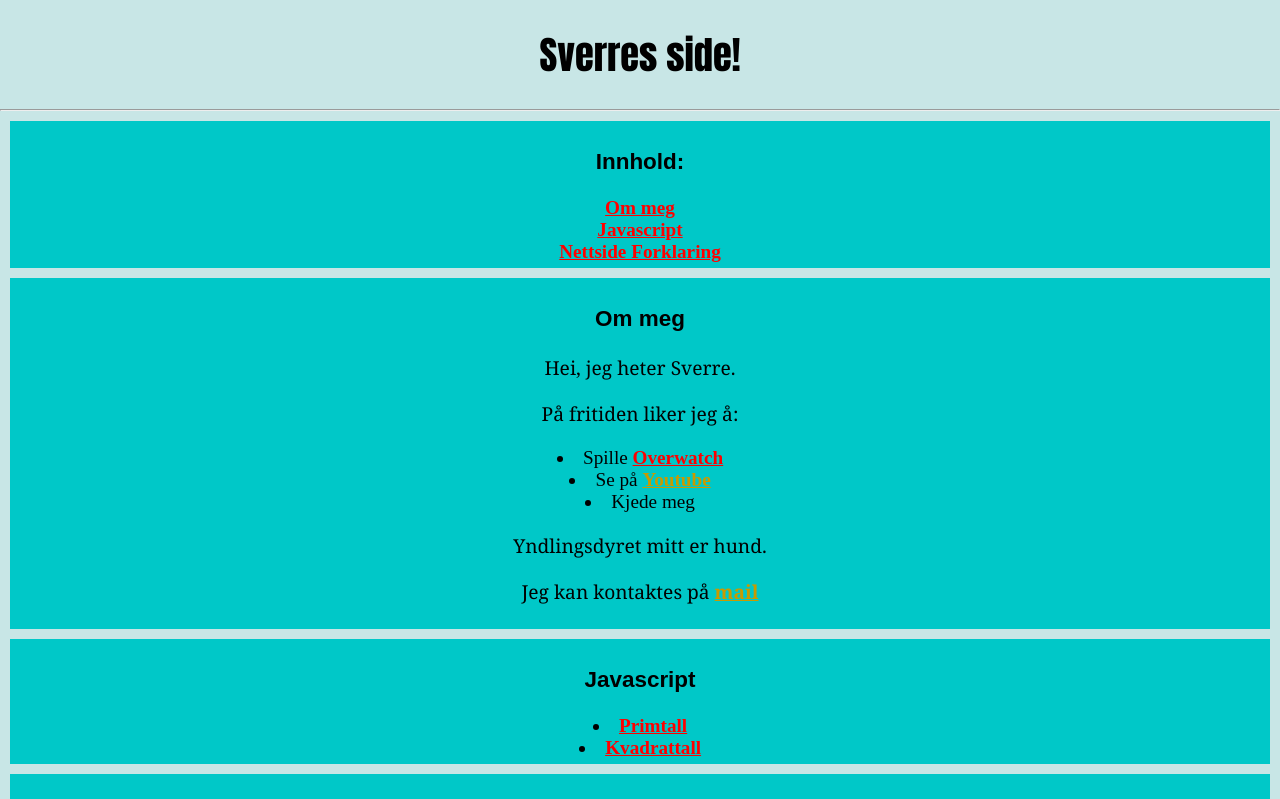
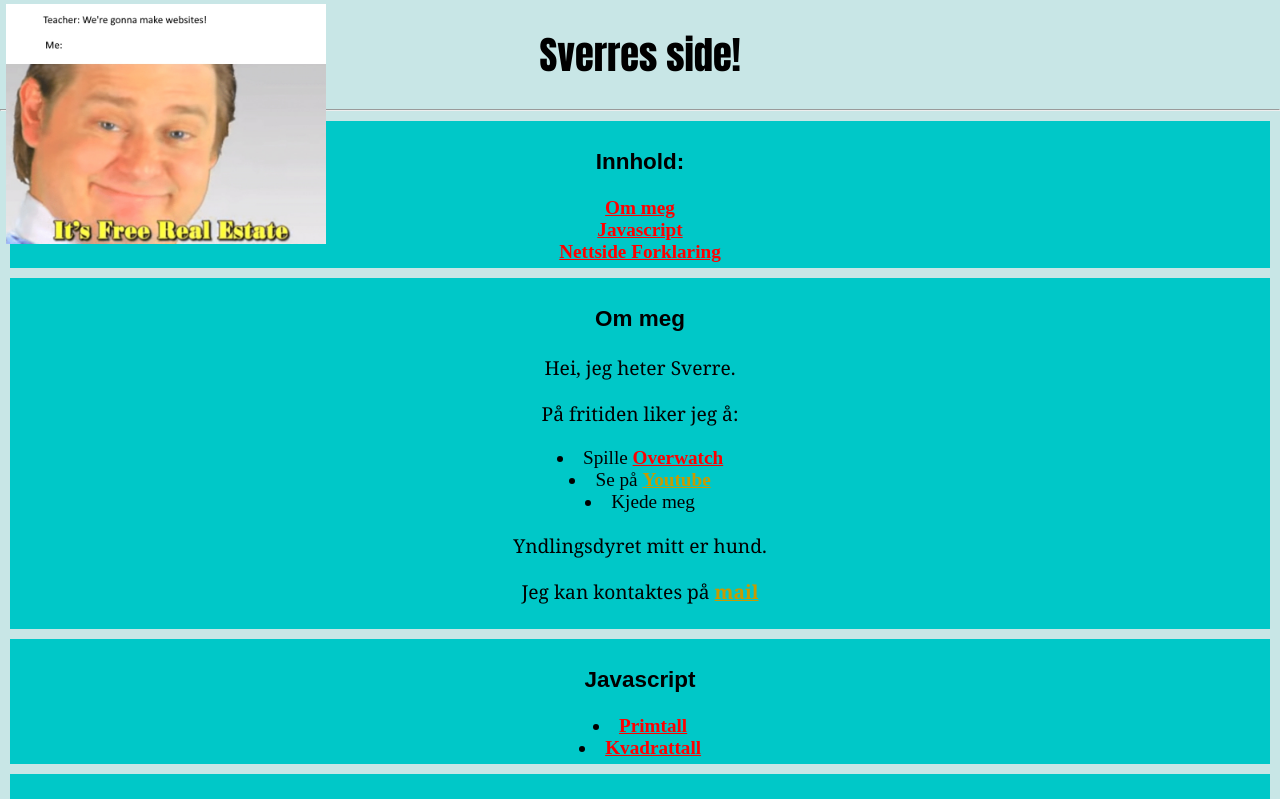
Before and after one commit to Sverreabo/sverres, a plain HTML site: page index.html in a window 1280 px wide. Shown: the top 799 px of the page. Drawn offline with Linux system fonts and the light colour scheme.

Commit message:
It's free real estate!

```diff
--- a/index.html
+++ b/index.html
@@ -8,7 +8,7 @@
 	</head>
 
 	<body>
-		<h1>Sverres side!</h1>
+		<h1>Sverres side!<img src="freerealestate.jpg" width="25%" style="position:absolute;left:0.5%;top:0.5%;"></h1>
 		<hr>
 		<div>
 
```
Also changed, not shown: freerealestate.jpg (added).
